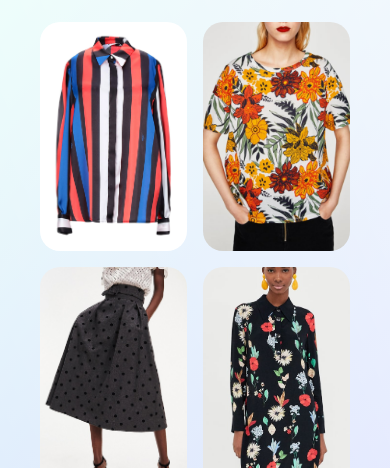
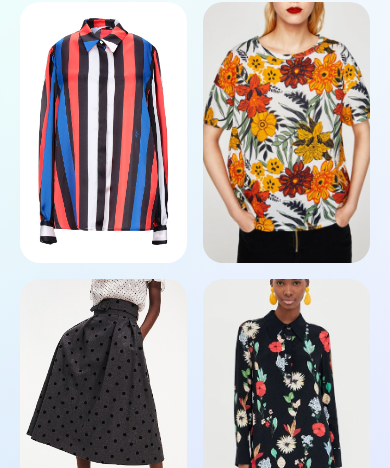
Before and after one commit to lordpanda/closetdb, a plain HTML site: page index.html in a window 390 px wide. Shown: the part 376-844 px from the top of the page. Drawn offline with Linux system fonts and the light colour scheme.

Commit message:
Update style.css

```diff
--- a/css/style.css
+++ b/css/style.css
@@ -474,6 +474,9 @@ h1 {
 
 
 @media screen and (max-width: 400px) {
+    .subheader {
+        padding: 20px;
+    }
     .grid_container {
         grid-gap: 1em;
     }
@@ -482,7 +485,7 @@ h1 {
     }
     .grid_item img {
         justify-self: flex-start;
-        flex: 0 0 40%;
+        flex: 0 0 50%;
     }
 
 }
```
